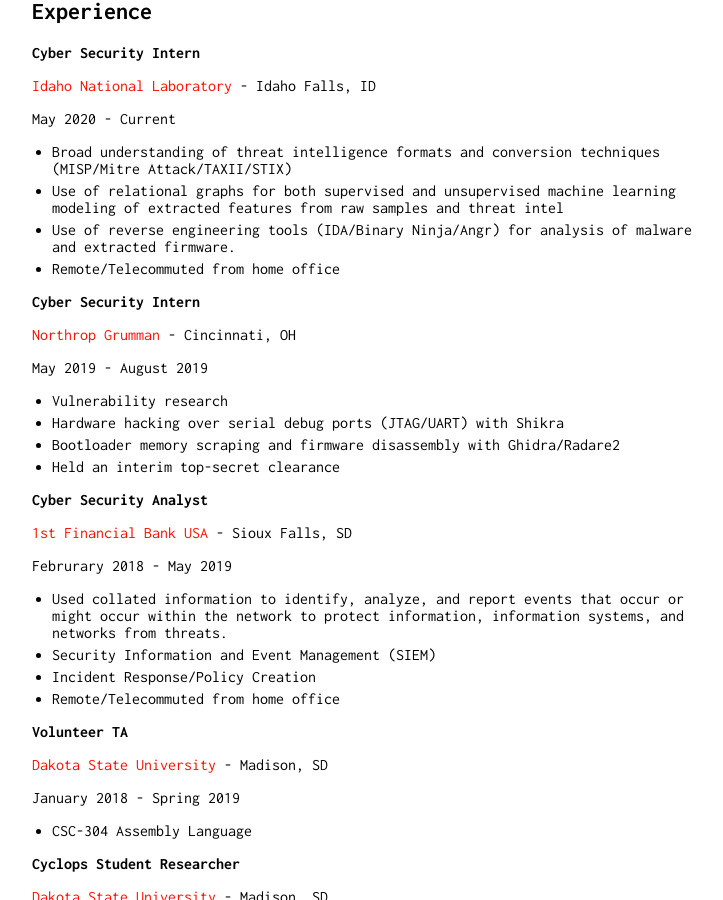
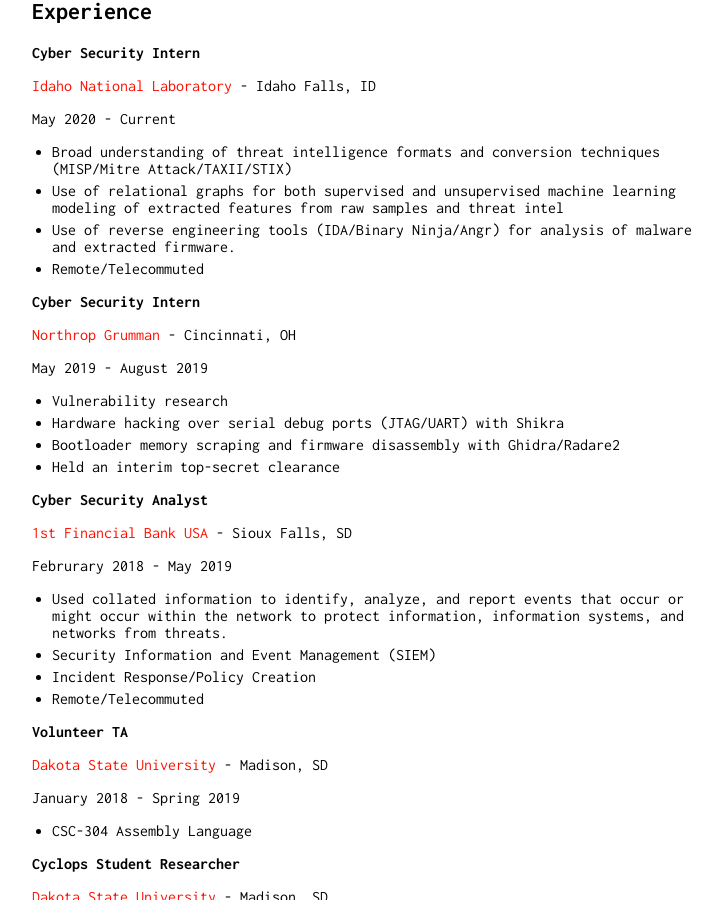
Before and after one commit to micahflack/homepage, a Jekyll site: the page built from index.md, in a window 1280 px wide and 900 px high, scrolled down 708 px. Shown: the whole window, without its empty margins (258-981 px from the left). Built offline with Jekyll 4.4.1, drawn with Linux system fonts in a browser that asks for light colours.

Commit message:
reworded telecommute

```diff
--- a/index.md
+++ b/index.md
@@ -44,7 +44,7 @@ May 2020 - Current
 * Broad understanding of threat intelligence formats and conversion techniques (MISP/Mitre Attack/TAXII/STIX)
 * Use of relational graphs for both supervised and unsupervised machine learning modeling of extracted features from raw samples and threat intel
 * Use of reverse engineering tools (IDA/Binary Ninja/Angr) for analysis of malware and extracted firmware.
-* Remote/Telecommuted from home office
+* Remote/Telecommuted
 
 **Cyber Security Intern**
 
@@ -66,7 +66,7 @@ Februrary 2018 - May 2019
 * Used collated information to identify, analyze, and report events that occur or might occur within the network to protect information, information systems, and networks from threats.
 * Security Information and Event Management (SIEM)
 * Incident Response/Policy Creation
-* Remote/Telecommuted from home office
+* Remote/Telecommuted
 
 **Volunteer TA**
 
```
